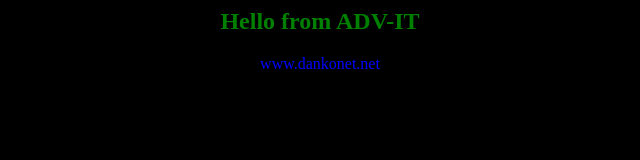
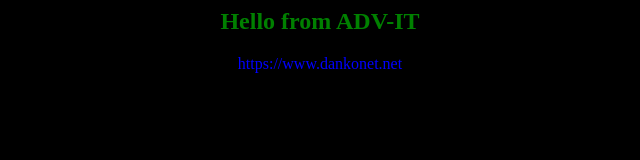
Before and after one commit to kdimail/app-for-jenkins, a plain HTML site: page index.html in a window 1280 px wide. Shown: the full height of the page, 320-960 px from the left. Drawn offline with Linux system fonts and the light colour scheme.

Commit message:
index.html_ver2

```diff
--- a/index.html
+++ b/index.html
@@ -3,7 +3,7 @@
 <center>
 <h2><font color=green>Hello from ADV-IT</font></h2>
 
-<font color=blue>www.dankonet.net</font>
+<font color=blue>https://www.dankonet.net</font>
 
 </center>
 </body>
```
